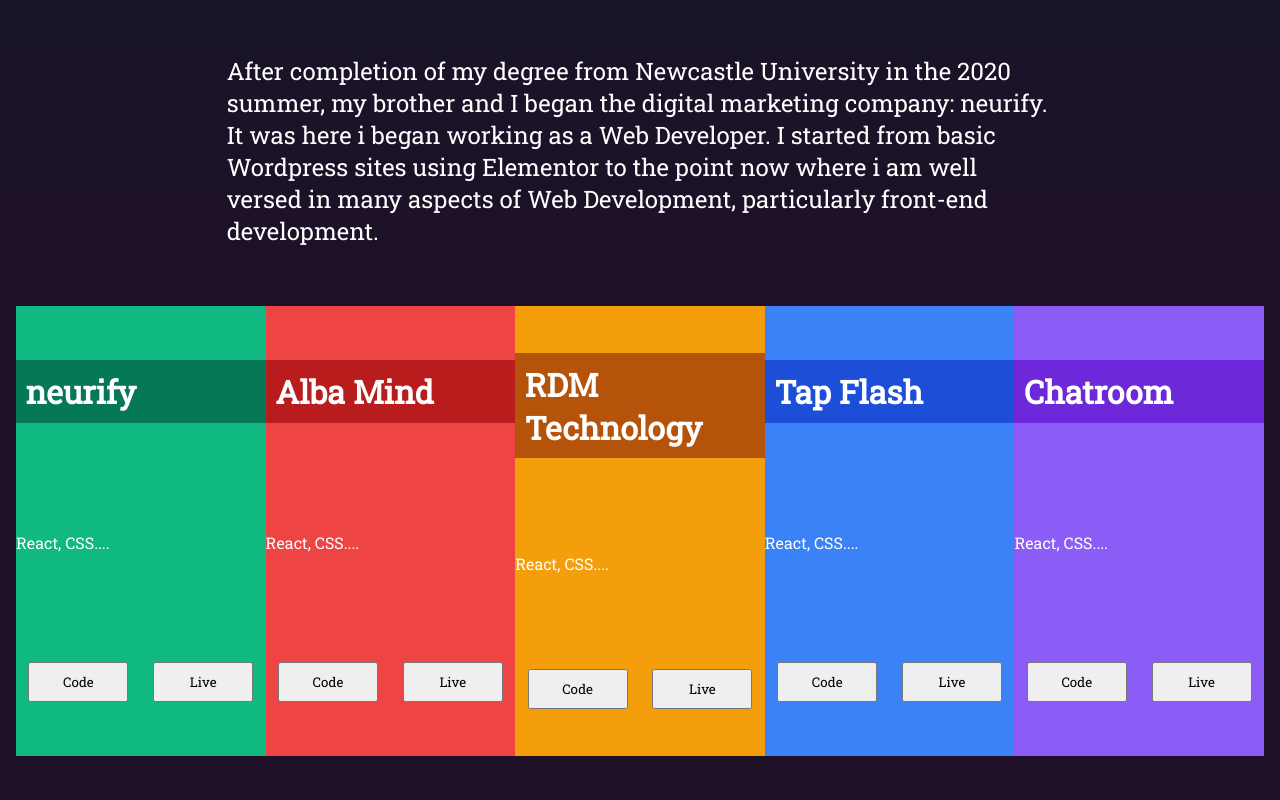
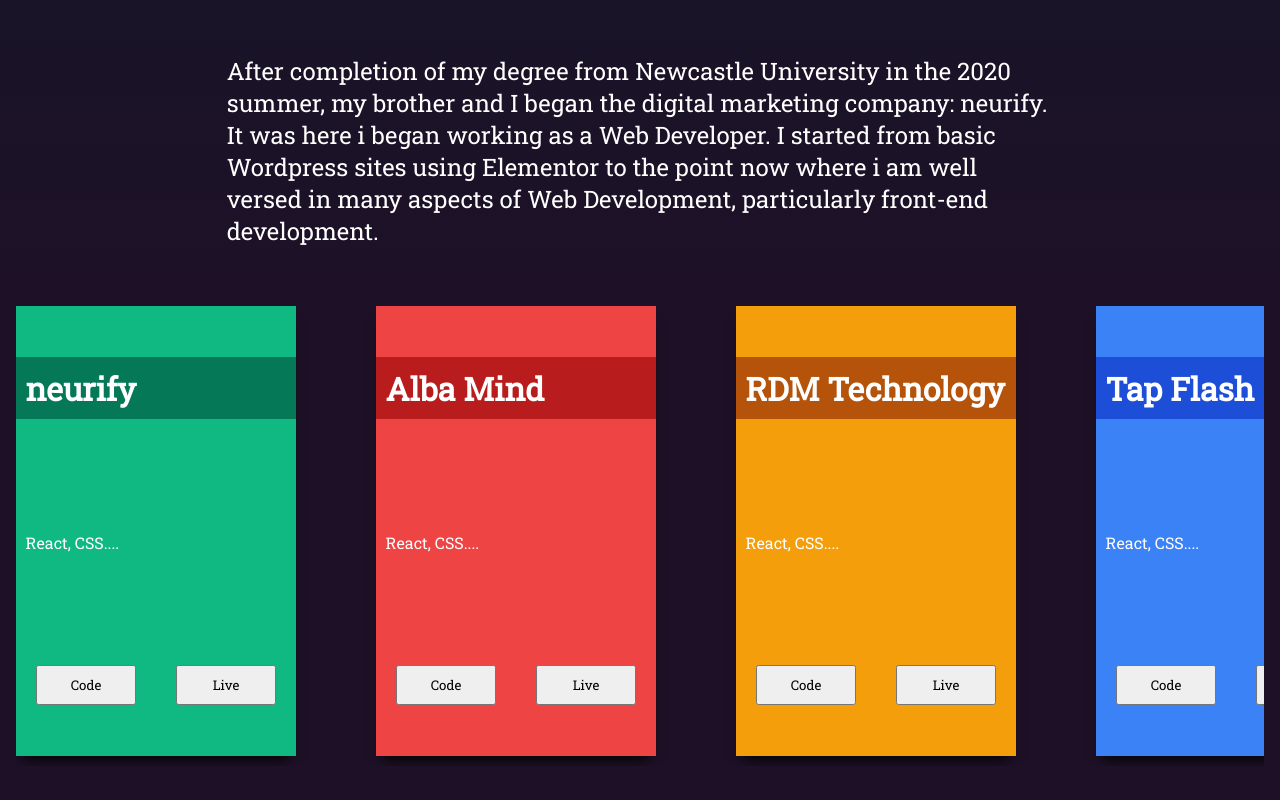
Before and after one commit to alfiemartin/april-percy, a Next.js app: page / in a window 1280 px wide. Shown: the part 1230-2030 px from the top of the page. Built offline with nearby package versions, Linux system fonts and the light colour scheme.

Commit message:
project scrollbar

```diff
--- a/components/Projects/Projects.js
+++ b/components/Projects/Projects.js
@@ -89,7 +89,7 @@
 const Projects = () => {
   return (
     <div className={styles.PROJECTS}>
-      <div className={styles.projectGrid}>
+      <div className={styles.projectCarousel}>
         <NeurifyCard />
         <AlbaCard />
         <RDMCard />
--- a/components/Projects/Projects.module.scss
+++ b/components/Projects/Projects.module.scss
@@ -5,11 +5,29 @@
   background: rgba(30, 17, 39, 1);
 }
 
-.projectGrid {
+.projectCarousel {
+  width: 100%;
   display: flex;
-  justify-content: space-around;
-  // align-items: center;
-  grid-template-columns: repeat(6, 1fr);
+  justify-content: flex-start;
+  overflow-x: auto;
+  padding-bottom: 10px;
+
+  &::-webkit-scrollbar {
+    width: 6px;
+    height: 6px;
+  }
+  &::-webkit-scrollbar-thumb {
+    background: linear-gradient(131deg, #892399 14%, #c7ceff 76%);
+    border-radius: 10px;
+  }
+  &::-webkit-scrollbar-thumb:hover {
+    background: linear-gradient(334deg, #892399 65%, #c7ceff 97%);
+  }
+  &::-webkit-scrollbar-track {
+    background: #ffffff;
+    border-radius: 3px;
+    box-shadow: inset 7px 10px 12px #f0f0f0;
+  }
 }
 
 .projectCard {
@@ -17,11 +35,13 @@
   grid-row: span 2 / span 2;
   position: relative;
   background: #10b981;
-  // padding: 1rem;
   justify-self: center;
-
   width: 280px;
+  min-width: 280px;
   height: 450px;
+  min-height: 450px;
+  box-shadow: 0px 10px 13px -7px #000000, 5px 5px 15px 5px rgba(0, 0, 0, 0);
+  margin-right: 80px;
 
   display: flex;
   flex-direction: column;
@@ -36,6 +56,7 @@
   //main text
   & > p {
     grid-row: span 2 / span 2;
+    padding: 0.6rem;
   }
 
   & > .buttons {
```
